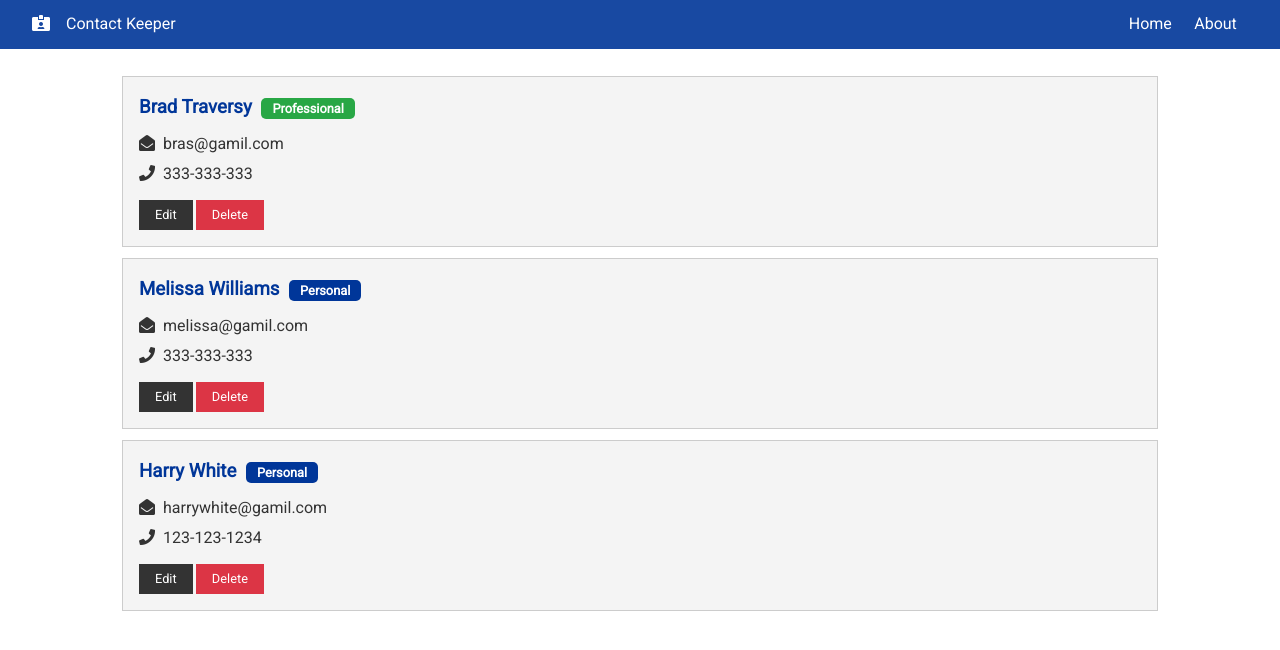
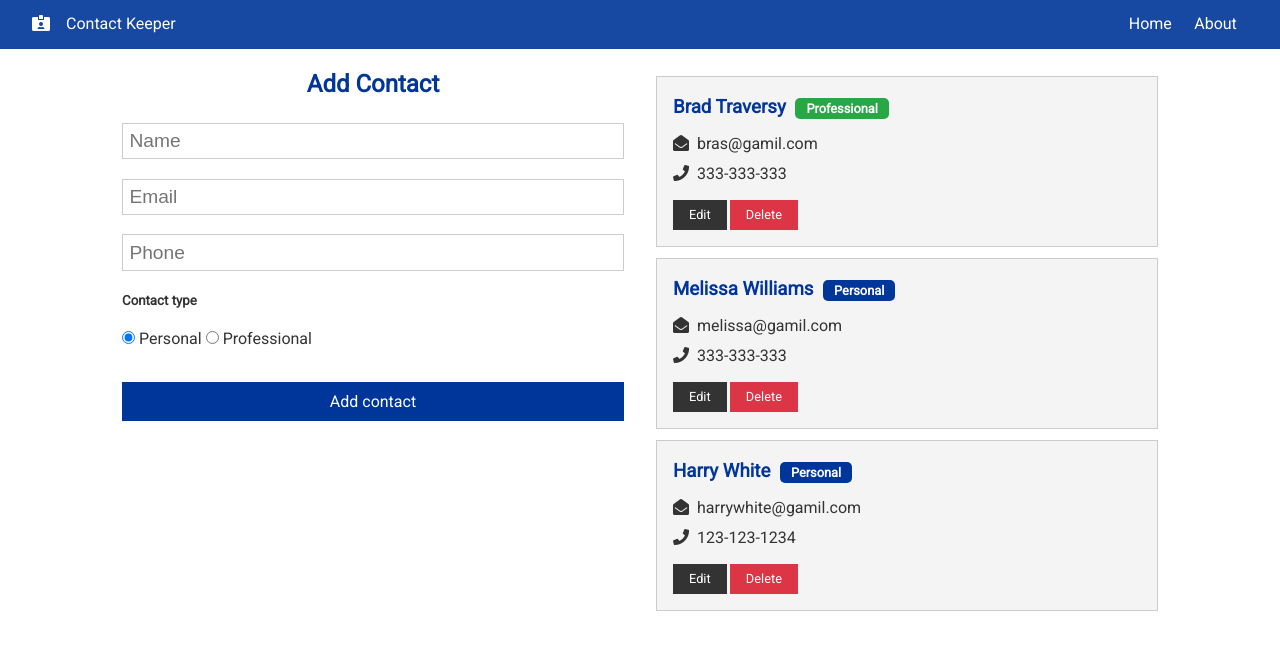
Before and after one commit to 19aliaksandr90/contact-manager, a React (Create React App) app in the folder client/: page / in a window 1280 px wide. Shown: the top 650 px of the page. Built offline with nearby package versions, Linux system fonts and the light colour scheme.

Commit message:
CM-3 Create ContactForm component and integrate it in home page

```diff
--- /dev/null
+++ b/client/src/components/contacts/ContactForm.jsx
@@ -0,0 +1,62 @@
+import React, { useState, useContext } from 'react';
+import { v4 as uuid } from 'uuid';
+
+import ContactContext from '../../context/contacts/contactContext';
+
+const ContactForm = () => {
+  const contactContext = useContext(ContactContext);
+
+  const [contact, setContact] = useState({
+    name: '',
+    email: '',
+    phone: '',
+    type: 'personal',
+    id: '',
+  });
+
+  const { name, email, phone, type } = contact;
+
+  const onChange = (e) => setContact({ ...contact, [e.target.name]: e.target.value });
+
+  const onSubmit = (e) => {
+    e.preventDefault();
+    contactContext.addContact({ ...contact, id: uuid() });
+    setContact({
+      name: '',
+      email: '',
+      phone: '',
+      type: 'personal',
+    });
+  };
+
+  return (
+    <form onSubmit={onSubmit}>
+      <h2 className="text-primary">Add Contact</h2>
+      <input type="text" placeholder="Name" name="name" value={name} onChange={onChange} />
+      <input type="text" placeholder="Email" name="email" value={email} onChange={onChange} />
+      <input type="text" placeholder="Phone" name="phone" value={phone} onChange={onChange} />
+      <h5>Contact type</h5>
+      <input
+        type="radio"
+        name="type"
+        value="personal"
+        checked={type === 'personal'}
+        onChange={onChange}
+      />{' '}
+      Personal{' '}
+      <input
+        type="radio"
+        name="type"
+        value="professional"
+        checked={type === 'professional'}
+        onChange={onChange}
+      />{' '}
+      Professional{' '}
+      <div>
+        <input type="submit" className="btn btn-primary btn-block" value="Add contact" />
+      </div>
+    </form>
+  );
+};
+
+export default ContactForm;
--- a/client/src/components/contacts/ContactItem.jsx
+++ b/client/src/components/contacts/ContactItem.jsx
@@ -1,12 +1,21 @@
-import React from 'react';
+import React, { useContext } from 'react';
 import capitalize from 'lodash/capitalize';
 import PropTypes from 'prop-types';
 
+import ContactContext from '../../context/contacts/contactContext';
+
 const ContactItem = ({ contact }) => {
+  const contactContext = useContext(ContactContext);
+  const { deleteContact } = contactContext;
+
   const { id, name, email, phone, type } = contact;
 
+  const onDelete = () => {
+    deleteContact(id);
+  };
+
   return (
-    <div className="card bg-light">
+    <div key={id} className="card bg-light">
       <h3 className="text-primary text-left">
         {name}{' '}
         <span className={`badge ${type === 'professional' ? 'badge-success' : 'badge-primary'}`}>
@@ -31,7 +40,7 @@ const ContactItem = ({ contact }) => {
         <button type="button" className="btn btn-dark btn-sm">
           Edit
         </button>
-        <button type="button" className="btn btn-danger btn-sm">
+        <button type="button" className="btn btn-danger btn-sm" onClick={onDelete}>
           Delete
         </button>
       </p>
--- a/client/src/components/contacts/Contacts.jsx
+++ b/client/src/components/contacts/Contacts.jsx
@@ -12,7 +12,7 @@ const Contacts = () => {
   return (
     <>
       {map(contacts, (contact) => (
-        <ContactItem contact={contact} />
+        <ContactItem key={contact.id} contact={contact} />
       ))}
     </>
   );
--- a/client/src/components/pages/Home.jsx
+++ b/client/src/components/pages/Home.jsx
@@ -1,10 +1,16 @@
 import React from 'react';
 
 import Contacts from '../contacts/Contacts';
+import ContactForm from '../contacts/ContactForm';
 
 const Home = () => (
-  <div>
-    <Contacts />
+  <div className="grid-2">
+    <div>
+      <ContactForm />
+    </div>
+    <div>
+      <Contacts />
+    </div>
   </div>
 );
 
```
